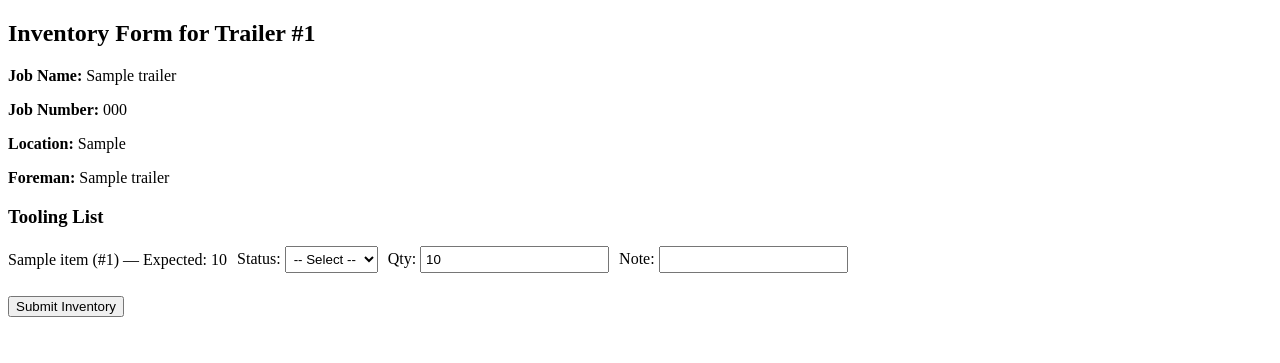
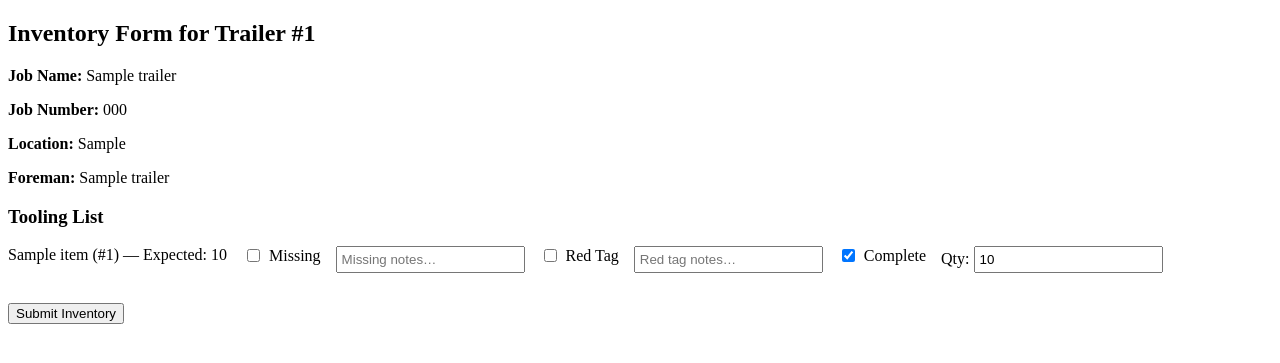
Before and after one commit to ColtonBaum/Inventory-app, a Flask app: template templates/inventory.html in a window 1280 px wide. Shown: the top 363 px of the page. Run offline with Flask 3, Linux system fonts and the light colour scheme; tables that the repository leaves empty hold one stand-in row (values such as "Sample post"); the template is opened without the code that fills it: values that come from a table or form of the project are taken from there, most other values are stand-ins (such as "Sample title", 1, 10 or a date in 2020).

Commit message:
Update inventory.html to use checkboxes for statuses (Missing, Red Tag, Complete)

```diff
--- a/templates/inventory.html
+++ b/templates/inventory.html
@@ -3,12 +3,12 @@
 <head>
     <title>Inventory for Trailer #{{ trailer.id }}</title>
     <style>
-        .accordion { margin: 10px 0; }
-        .item-group { margin-left: 20px; margin-bottom: 15px; }
-        .item-detail { display: flex; gap: 10px; align-items: center; margin-bottom: 5px; }
-        .item-detail input[type="text"],
+        .item-detail { display: flex; gap: 15px; align-items: flex-start; margin-bottom: 12px; }
+        .item-detail span { min-width: 220px; display: inline-block; }
         .item-detail input[type="number"],
-        .item-detail select { padding: 4px; }
+        .item-detail input[type="text"] { padding: 4px; }
+        .chk { display: flex; align-items: center; gap: 6px; }
+        .note { display: none; }
     </style>
 </head>
 <body>
@@ -27,45 +27,64 @@
         <h3>Tooling List</h3>
         {% for item in inventory_data %}
             <div class="item-detail">
-                <span>
-                    {{ item.itemName }} (#{{ item.itemNumber }}) — Expected: {{ item.quantity }}
-                </span>
-                <label>Status:
-                    <select name="{{ item.itemNumber }}_status" required>
-                        <option value="">-- Select --</option>
-                        <option value="Complete">Complete</option>
-                        <option value="Missing">Missing</option>
-                        <option value="Red Tag">Red Tag</option>
-                    </select>
-                </label>
+                <span>{{ item.itemName }} (#{{ item.itemNumber }}) — Expected: {{ item.quantity }}</span>
+
+                <div class="chk">
+                    <input type="checkbox" name="{{ item.itemNumber }}_status_missing" value="Missing">
+                    Missing
+                </div>
+                <input type="text" name="{{ item.itemNumber }}_note_missing" placeholder="Missing notes…">
+
+                <div class="chk">
+                    <input type="checkbox" name="{{ item.itemNumber }}_status_redtag" value="Red Tag">
+                    Red Tag
+                </div>
+                <input type="text" name="{{ item.itemNumber }}_note_redtag" placeholder="Red tag notes…">
+
+                <div class="chk">
+                    <input type="checkbox" name="{{ item.itemNumber }}_status_complete" value="Complete" checked>
+                    Complete
+                </div>
+
                 <label>Qty:
                     <input type="number" name="{{ item.itemNumber }}_quantity" min="0" value="{{ item.quantity }}">
                 </label>
-                <label>Note:
-                    <input type="text" name="{{ item.itemNumber }}_note">
-                </label>
+
+                <input type="hidden" name="{{ item.itemNumber }}_item_name" value="{{ item.itemName }}">
+                <input type="hidden" name="{{ item.itemNumber }}_category" value="{{ item.category or 'General' }}">
             </div>
         {% endfor %}
 
-        <!-- Extra Tooling Credit-Back Section -->
+        <!-- Extra Tooling Credit-Back -->
         {% if trailer.extra_tooling %}
             <h3>Extra Tooling</h3>
             {% for item in trailer.extra_tooling %}
                 <div class="item-detail">
                     <span>{{ item.name }} (#{{ item.number }}) — Expected: {{ item.quantity }}</span>
-                    <label>Status:
-                        <select name="extra_{{ loop.index }}_status" required>
-                            <option value="">-- Select --</option>
-                            <option value="Returned">Returned</option>
-                            <option value="Not Returned">Not Returned</option>
-                        </select>
+
+                    <div class="chk">
+                        <input type="checkbox" name="cb_{{ loop.index0 }}_missing" value="Missing">
+                        Missing
+                    </div>
+                    <input type="text" name="cb_{{ loop.index0 }}_note_missing" placeholder="Missing notes…">
+
+                    <div class="chk">
+                        <input type="checkbox" name="cb_{{ loop.index0 }}_redtag" value="Red Tag">
+                        Red Tag
+                    </div>
+                    <input type="text" name="cb_{{ loop.index0 }}_note_redtag" placeholder="Red tag notes…">
+
+                    <div class="chk">
+                        <input type="checkbox" name="cb_{{ loop.index0 }}_complete" value="Complete" checked>
+                        Complete
+                    </div>
+
+                    <label>Qty Returned:
+                        <input type="number" name="cb_{{ loop.index0 }}_quantity" min="0" value="{{ item.quantity }}">
                     </label>
-                    <label>Qty Returned:
-                        <input type="number" name="extra_{{ loop.index }}_quantity" min="0" value="{{ item.quantity }}">
-                    </label>
-                    <label>Note:
-                        <input type="text" name="extra_{{ loop.index }}_note">
-                    </label>
+
+                    <input type="hidden" name="cb_{{ loop.index0 }}_item_name" value="{{ item.name }}">
+                    <input type="hidden" name="cb_{{ loop.index0 }}_item_number" value="{{ item.number }}">
                 </div>
             {% endfor %}
         {% endif %}
```
